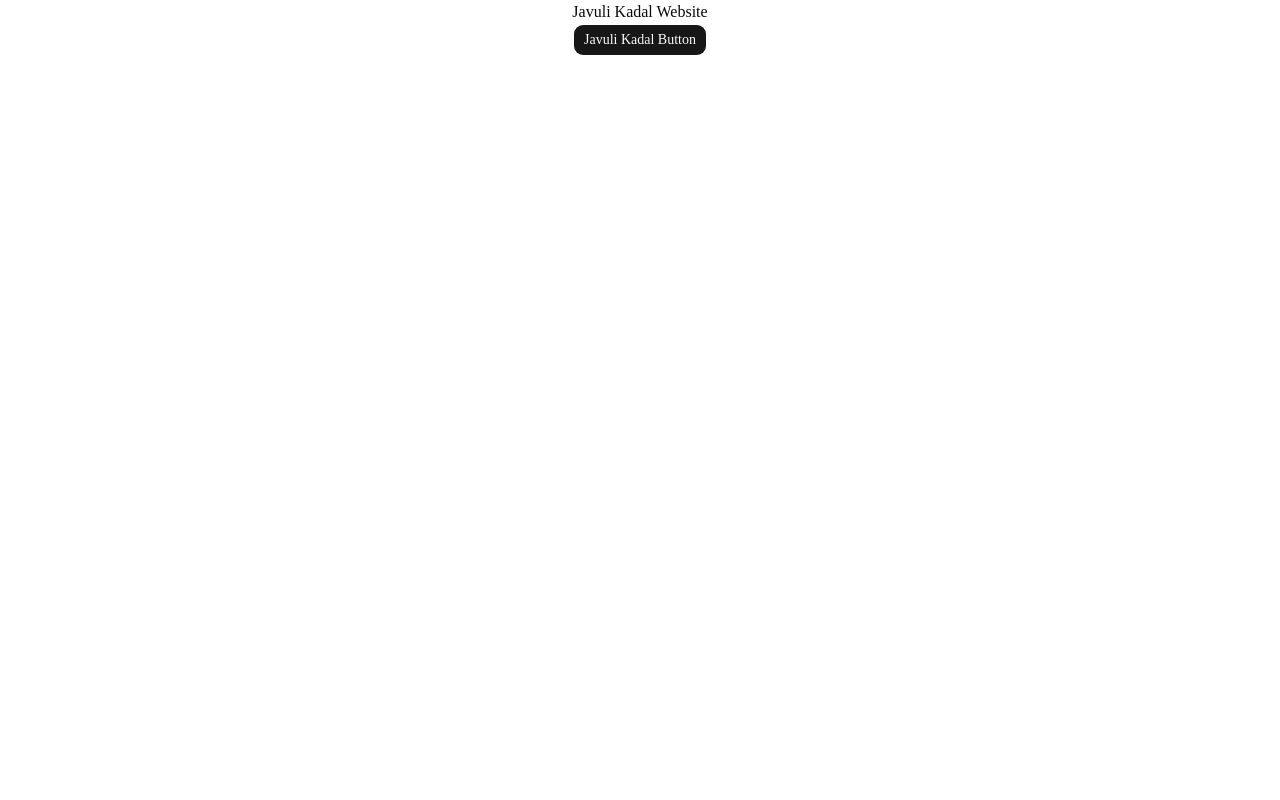
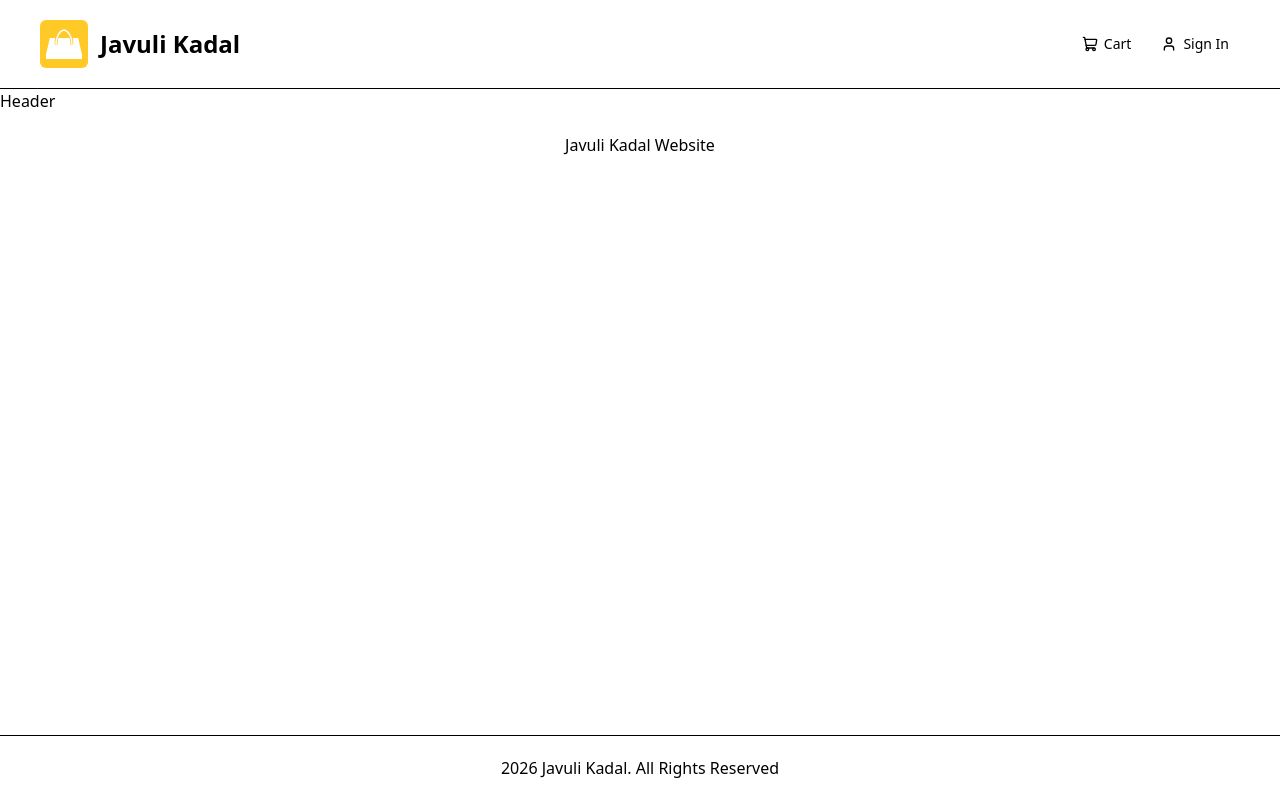
Before and after one commit to MuthukannanBaskaran/javuli-kadal, a Next.js app: page / in a window 1280 px wide. Built offline with nearby package versions, Linux system fonts and the light colour scheme; no server answers.

Commit message:
header and footer layout added

```diff
--- /dev/null
+++ b/app/(root)/layout.tsx
@@ -0,0 +1,20 @@
+import Footer from "@/components/shared/footer";
+import Header from "@/components/shared/header";
+
+export default function RootLayout({
+    children,
+}: Readonly<{
+    children: React.ReactNode;
+}>) {
+    return (
+        <>
+            <div className="flex h-screen flex-col">
+                <Header />
+                <main className="flex-1 wrapper">
+                    {children}
+                </main>
+                <Footer />
+            </div>
+        </>
+    );
+}
--- a/app/page.tsx
+++ b/app/(root)/page.tsx
@@ -1,10 +1,11 @@
-import { Button } from "@/components/ui/button";
+export const metadata = {
+  title:"Javuli Kadal Air"
+}
 
 export default function Home() {
   return (
     <div className="flex flex-col items-center justify-center">
       <h1>Javuli Kadal Website</h1>
-      <Button>Javuli Kadal Button</Button>
     </div>
   );
 }
--- a/app/layout.tsx
+++ b/app/layout.tsx
@@ -1,6 +1,7 @@
 import type { Metadata } from "next";
 import { Geist, Geist_Mono } from "next/font/google";
-import "./globals.css";
+import "@/assets/styles/globals.css"
+import { APP_NAME, APP_DESCRIPTION, SERVER_URL } from "@/lib/constants";
 
 const geistSans = Geist({
   variable: "--font-geist-sans",
@@ -13,8 +14,11 @@ const geistMono = Geist_Mono({
 });
 
 export const metadata: Metadata = {
-  title: "Create Next App",
-  description: "Generated by create next app",
+  title: {
+    template: `%s | Online Orders`, default: APP_NAME
+  },
+  description: `${APP_DESCRIPTION}`,
+  metadataBase: new URL(SERVER_URL)
 };
 
 export default function RootLayout({
--- a/assets/styles/globals.css
+++ b/assets/styles/globals.css
@@ -1,6 +1,6 @@
-@tailwind base;
-@tailwind components;
-@tailwind utilities;
+@import "tailwindcss";
+@import "tw-animate-css";
+@import "shadcn/tailwind.css";
 
 @layer utilities {
   .wrapper {
@@ -10,6 +10,7 @@
   .flex-start {
     @apply flex justify-start items-center;
   }
+
   .flex-center {
     @apply flex justify-center items-center;
   }
@@ -59,6 +60,7 @@
     --chart-5: 27 87% 67%;
     --radius: 0.5rem;
   }
+
   .dark {
     --background: 222.2 84% 4.9%;
     --foreground: 210 40% 98%;
@@ -86,9 +88,3 @@
     --chart-5: 340 75% 55%;
   }
 }
-
-@layer base {
-  body {
-    @apply bg-background text-foreground;
-  }
-}
--- /dev/null
+++ b/components/shared/footer.tsx
@@ -0,0 +1,16 @@
+import { APP_NAME } from "@/lib/constants";
+
+const Footer = () => {
+    const currentYear = new Date().getFullYear();
+    return (
+        <>
+            <footer className="border-t">
+                <div className="p-5 flex-center">
+                    {currentYear} {APP_NAME}. All Rights Reserved
+                </div>
+            </footer>
+        </>
+    );
+}
+
+export default Footer;
--- /dev/null
+++ b/components/shared/header/index.tsx
@@ -0,0 +1,35 @@
+import { ShoppingCart, UserIcon } from 'lucide-react';
+import Image from 'next/image';
+import Link from 'next/link';
+import { Button } from '@/components/ui/button';
+import { APP_NAME } from '@/lib/constants';
+
+const Header = () => {
+    return (<>
+        <header className='w-full border-b'>
+            <div className="wrapper flex-between">
+                <div className="flex-start">
+                    <Link href='/' className='flex-start'>
+                        <Image src='/images/logo.svg' alt={`R{APP_NAME} logo`} height={48} width={48} priority={true} />
+                        <span className="hidden lg:block font-bold text-2xl ml-3">{APP_NAME}</span>
+                    </Link>
+                </div>
+                <div className="space-x-2">
+                    <Button asChild variant='ghost'>
+                        <Link href='/cart'>
+                            <ShoppingCart /> Cart
+                        </Link>
+                    </Button>
+                    <Button asChild variant='ghost'>
+                        <Link href='/sign-in'>
+                            <UserIcon /> Sign In
+                        </Link>
+                    </Button>
+                </div>
+            </div>
+        </header >
+        Header
+    </>);
+}
+
+export default Header;
--- /dev/null
+++ b/lib/constants/index.ts
@@ -0,0 +1,3 @@
+export const APP_NAME = process.env.NEXT_PUBLIC_APP_NAME || "Javuli Kadal";
+export const APP_DESCRIPTION = process.env.NEXT_PUBLIC_APP_DESCRIPTION || "Modern Online Store for our Javuli Kadal";
+export const SERVER_URL = process.env.NEXT_PUBLIC_SERVER_URL || "http://localhost:3000";
```
